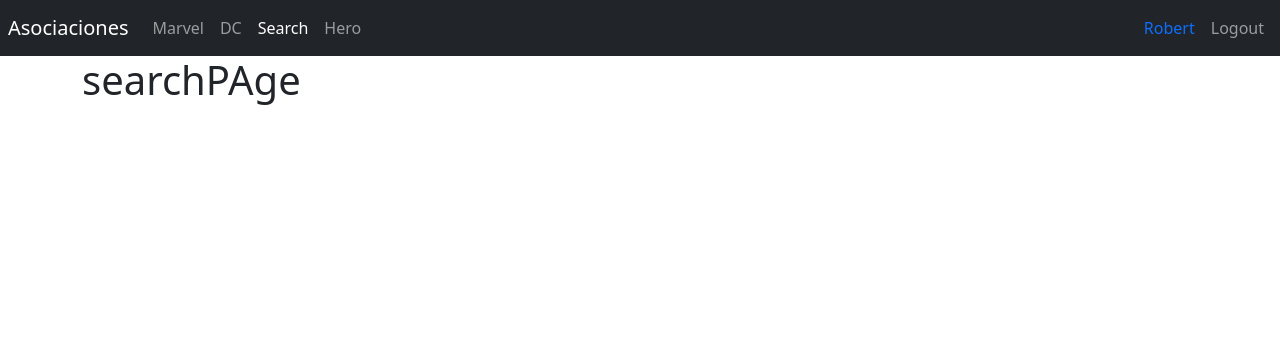
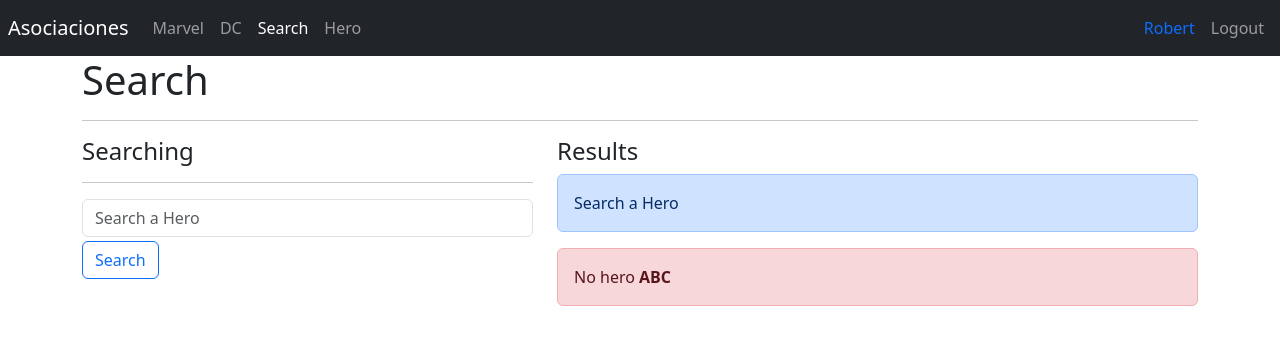
Before and after one commit to robertgrc/aplicacionBuscadorImagenes, a React (Vite) app: page /search in a window 1280 px wide. Shown: the top 344 px of the page. Built offline with nearby package versions, Linux system fonts and the light colour scheme.

Commit message:
Diseno de la pantalla de busqueda

```diff
--- a/src/heroes/pages/SearchPage.jsx
+++ b/src/heroes/pages/SearchPage.jsx
@@ -1,7 +1,41 @@
+import { HeroCard } from "../components"
 
 
 export const SearchPage = () => {
   return (
-    <h1>searchPAge</h1>
+    <>
+     <h1>Search</h1>
+     <hr/>
+
+    <div className="row">
+      <div className="col-5">
+          <h4>Searching</h4>
+          <hr />
+          <form action="">
+              <input
+                type="text"
+                placeholder="Search a Hero"
+                className="form-control"
+                name="searchText"
+                autoComplete="off"
+              />
+          </form>
+          <button className="btn btn-outline-primary mt-1">
+            Search
+          </button>
+       </div>
+       <div className="col-7">
+            <h4>Results</h4>
+            <div className="alert alert-primary">
+              Search a Hero
+            </div>
+            <div className="alert alert-danger">
+              No hero <b>ABC</b>
+            </div>
+
+            {/* <HeroCard {...hero} /> */}
+          </div>
+    </div>
+    </>
   )
 }
```
